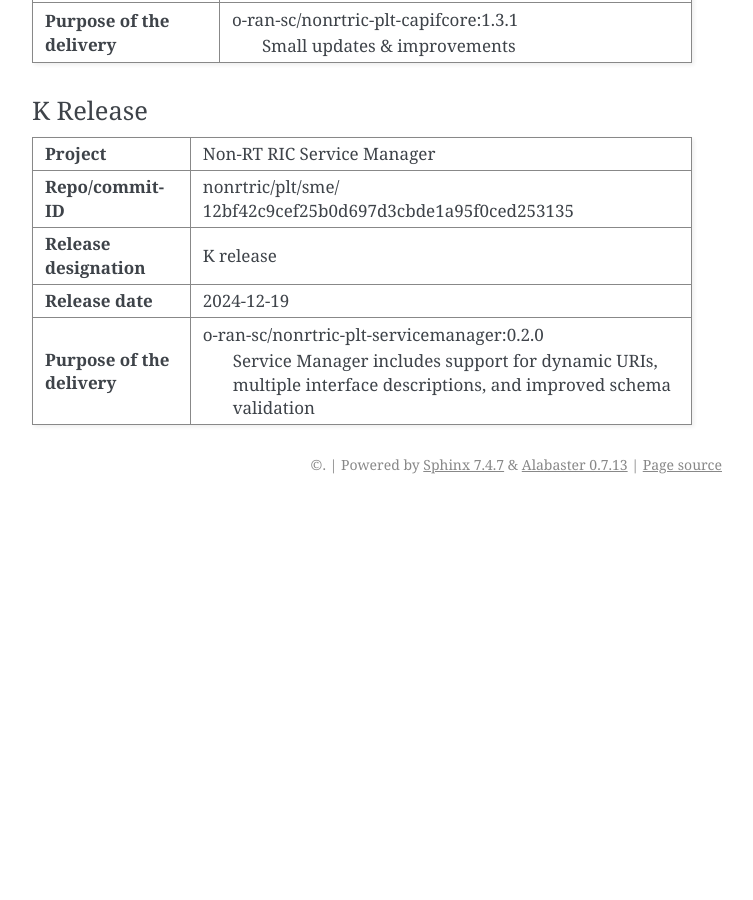
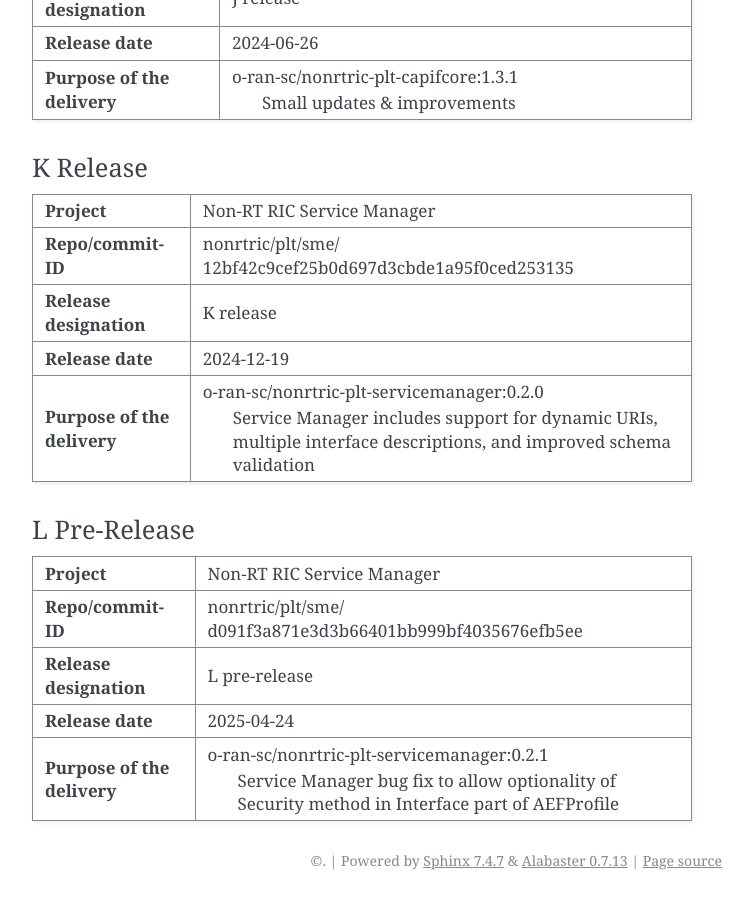
Before and after one commit to o-ran-sc/nonrtric-plt-sme, a Sphinx documentation site: the page built from docs/release-notes.rst, in a window 1280 px wide and 900 px high, scrolled down 2638 px. Shown: the whole window, without its empty margins (388-1141 px from the left). Built offline with Sphinx 7.4.7, drawn with Linux system fonts in a browser that asks for light colours; before the commit the page ends 3142 px from its top, so only the background shows below that; some of the changed text lies outside the part shown.

Commit message:
Service manager Update Release notes & Roll versions after L pre-release ->0.2.2
Issue-ID: NONRTRIC-1072
Change-Id: I80cc56aec16e80c1e405823b122ef925c9eb0d5a
Signed-off-by: JohnKeeney <john.keeney@est.tech>

```diff
--- a/docs/release-notes.rst
+++ b/docs/release-notes.rst
@@ -1,7 +1,7 @@
 .. This work is licensed under a Creative Commons Attribution 4.0 International License.
 .. http://creativecommons.org/licenses/by/4.0
 .. Copyright (C) 2022-2023 Nordix Foundation. All rights reserved
-.. Copyright (C) 2023-2024 OpenInfra Foundation Europe. All rights reserved.
+.. Copyright (C) 2023-2025 OpenInfra Foundation Europe. All rights reserved.
 
 =============
 Release Notes
@@ -25,6 +25,9 @@
 |            |          |  John Keeney     | dynamic URIs, multiple interface     |
 |            |          |                  | descriptions, and improved schema    |
 |            |          |                  | validation.                          |
++------------+----------+------------------+--------------------------------------+
+| 2025-04-24 | 0.2.1    |  John Keeney     | Service Manager L Pre-release,       |
+|            |          |                  | with bugfix                          |
 +------------+----------+------------------+--------------------------------------+
 
 Version history SME CAPIFCore
@@ -199,3 +202,26 @@
 |                             |     descriptions, and improved schema validation  |
 |                             |                                                   |
 +-----------------------------+---------------------------------------------------+
+
+L Pre-Release
+-------------
++-----------------------------+---------------------------------------------------+
+| **Project**                 | Non-RT RIC Service Manager                        |
+|                             |                                                   |
++-----------------------------+---------------------------------------------------+
+| **Repo/commit-ID**          | nonrtric/plt/sme/                                 |
+|                             | d091f3a871e3d3b66401bb999bf4035676efb5ee          |
+|                             |                                                   |
++-----------------------------+---------------------------------------------------+
+| **Release designation**     | L pre-release                                     |
+|                             |                                                   |
++-----------------------------+---------------------------------------------------+
+| **Release date**            | 2025-04-24                                        |
+|                             |                                                   |
++-----------------------------+---------------------------------------------------+
+| **Purpose of the delivery** | o-ran-sc/nonrtric-plt-servicemanager:0.2.1        |
+|                             |     Service Manager bug fix to allow optionality  |
+|                             |     of Security method in Interface               |
+|                             |     part of AEFProfile                            |
+|                             |                                                   |
++-----------------------------+---------------------------------------------------+
```
Also changed, not shown: 1 other file.
